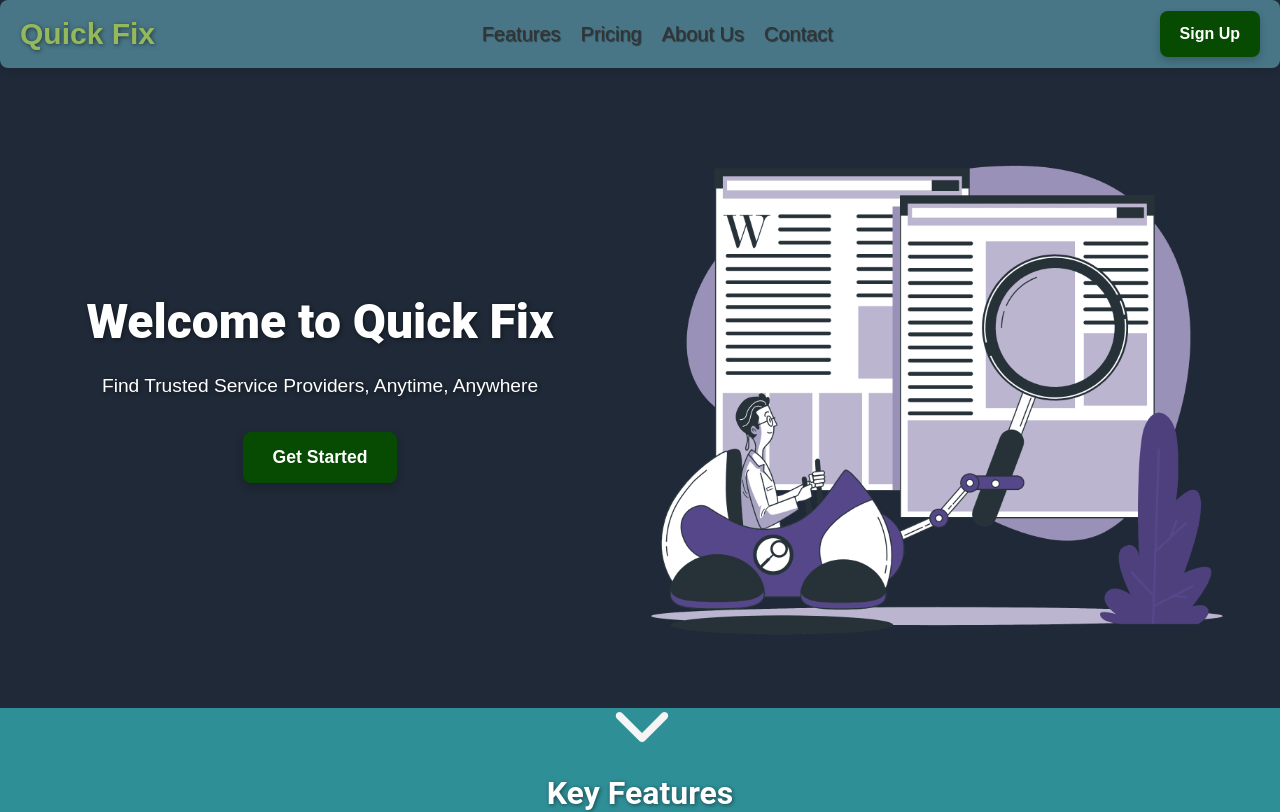
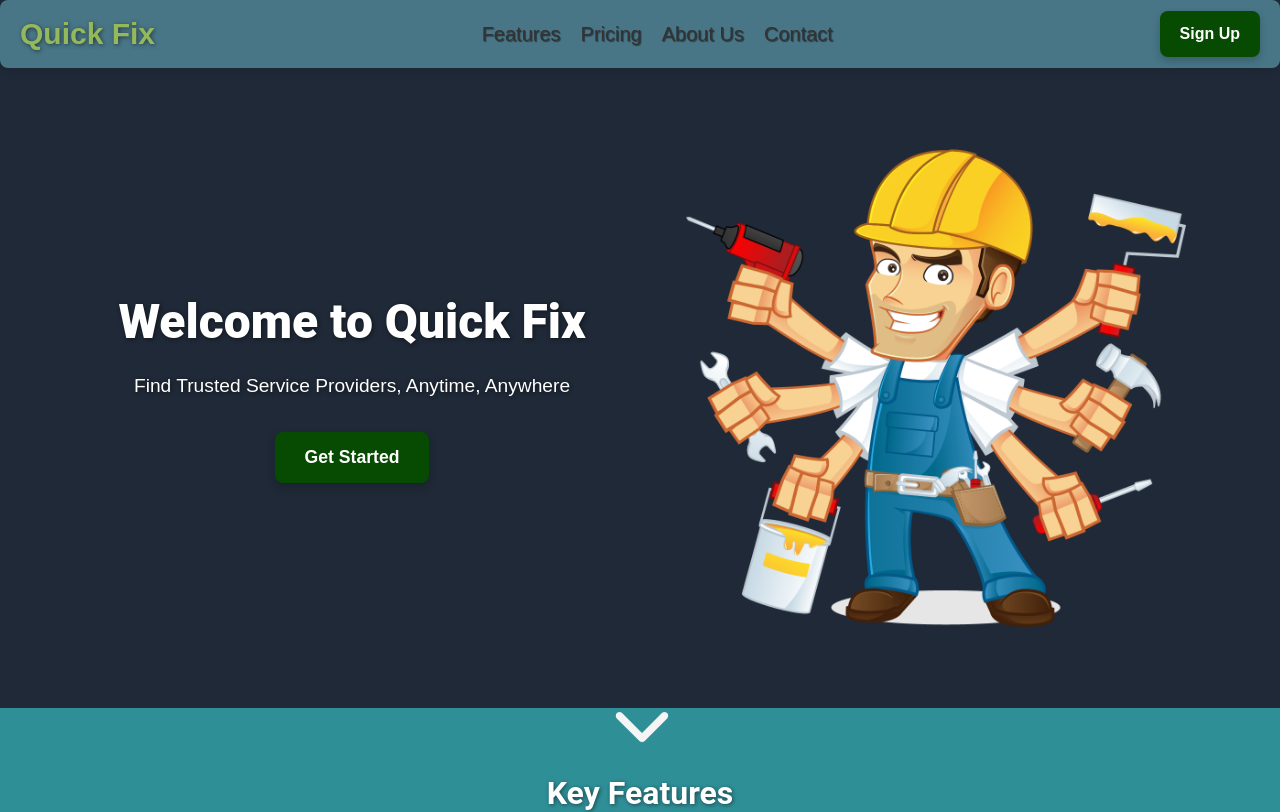
Before and after one commit to andreeas11/landing, a React (Create React App) app: page / in a window 1280 px wide. Shown: the top 812 px of the page. Built offline with nearby package versions, Linux system fonts and the light colour scheme.

Commit message:
Changed landing page

```diff
--- a/src/components/Hero.js
+++ b/src/components/Hero.js
@@ -11,13 +11,13 @@ export default function Hero() {
 
   return (
     <section className="hero">
-      <h1 style={{ color: "#ffffff", textShadow: "1px 1px 4px rgba(0, 0, 0, 0.5)", marginLeft: "-50vw" }}>
+      <h1 style={{ color: "#ffffff", textShadow: "1px 1px 4px rgba(0, 0, 0, 0.5)", marginLeft: "-45vw" }}>
         Welcome to Quick Fix
       </h1>
-      <p style={{ color: "#ffffff", textShadow: "1px 1px 4px rgba(0, 0, 0, 0.5)", marginLeft: "-50vw" }}>
+      <p style={{ color: "#ffffff", textShadow: "1px 1px 4px rgba(0, 0, 0, 0.5)", marginLeft: "-45vw" }}>
       Find Trusted Service Providers, Anytime, Anywhere
       </p>
-      <button className="cta-button" style={{ marginLeft: "-50vw"}}>Get Started</button>
+      <button className="cta-button" style={{ marginLeft: "-45vw"}}>Get Started</button>
       <IoIosArrowDown
         className="arrow"
         onClick={scrollDown} // Add onClick event to trigger scroll
--- a/src/styles.css
+++ b/src/styles.css
@@ -182,9 +182,9 @@
     align-items: center;
     text-align: center;
     padding: 95px 0px;
-    background-image: url('./ll.png');
-    background-size: 700px auto;
-    background-position: right center;
+    background-image: url('./handyman.png');
+    background-size: 500px auto;
+    background-position: 88% center;
     background-repeat: no-repeat;
     /*background: #1f2937; /* Subtle gradient background */
     color: black; /* White text color for contrast */
```
